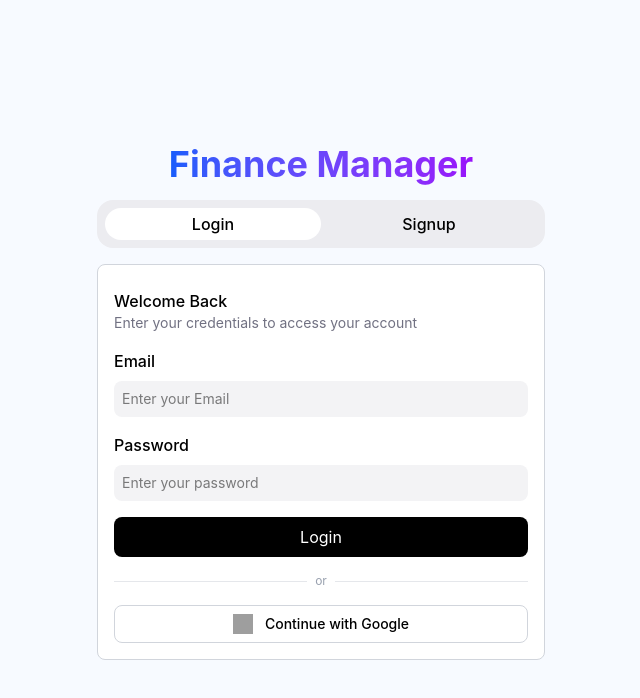
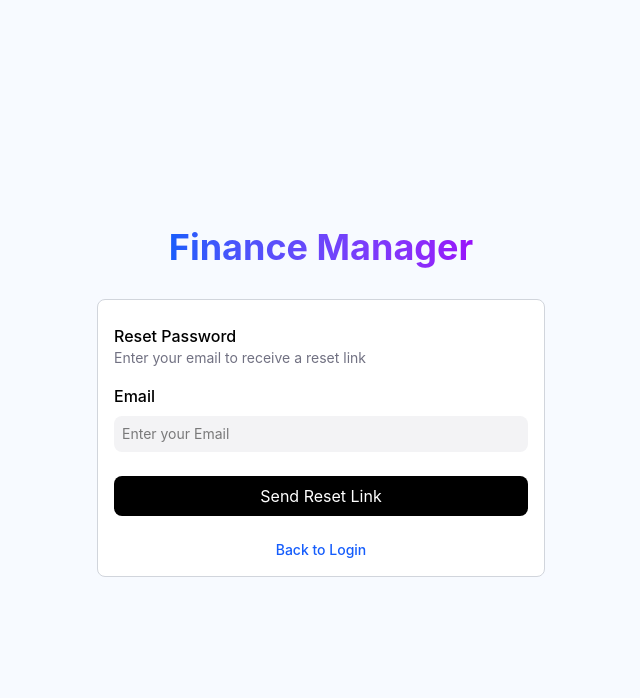
Before and after one commit to DedCtrl/finance-manager, a React (Vite) app: page /#/forgot-password in a window 1280 px wide. Before the commit this address led to /#/. Shown: the top 698 px of the page, without its empty margins (319-959 px from the left). Built offline with nearby package versions, Linux system fonts and the light colour scheme; no server answers; grey boxes are pictures that could not be loaded.

Commit message:
forgot password added

```diff
--- a/src/App.jsx
+++ b/src/App.jsx
@@ -8,7 +8,7 @@ import Savings from './Pages/Savings';
 import Budget from './Pages/Budget';
 import Setting from './Pages/Setting';
 import Expenses from './Pages/Expenses';
-
+import ForgotPassword from './components/ForgotPassword';
 const App = () => {
   const [loading, setLoading] = useState(true)
   const auth = getAuth()
@@ -34,18 +34,16 @@ const App = () => {
     if (!navigator.onLine) return; // stop here if no internet
 
     const unsubscribe = onAuthStateChanged(auth, (user) => {
-      // 👇 Use React Router's location instead of window.location
-      // This ignores the Vite base path and just looks at the actual route!
       const currentPath = location.pathname;
 
       if (user) {
-        // If logged in and on Login/Signup, push to Dashboard
-        if (currentPath === '/' || currentPath === '/signup') {
+        // If logged in and on an auth page, push to Dashboard
+        if (currentPath === '/' || currentPath === '/signup' || currentPath === '/forgot-password') {
           navigate('/Dashboard');
         }
       } else {
         // If logged out and trying to peek at a private page, kick back to Login
-        if (currentPath !== '/' && currentPath !== '/signup') {
+        if (currentPath !== '/' && currentPath !== '/signup' && currentPath !== '/forgot-password') {
           navigate('/');
         }
       }
@@ -83,6 +81,7 @@ const App = () => {
       <Routes>
         <Route path='/' element={<Login />} />
         <Route path='/signup' element={<SignIn />} />
+        <Route path='/forgot-password' element={<ForgotPassword />} />
         <Route path='/Dashboard' element={<Dashboard />} />
         <Route path='/Savings' element={<Savings/>} />
         <Route path='/Budget' element={<Budget />} />
--- /dev/null
+++ b/src/components/ForgotPassword.jsx
@@ -0,0 +1,75 @@
+import React, { useState } from 'react';
+import { Link } from 'react-router-dom';
+import app from '../FirebaseConfig';
+import { getAuth, sendPasswordResetEmail } from "firebase/auth";
+
+const ForgotPassword = () => {
+  const [email, setEmail] = useState("");
+  const [message, setMessage] = useState("");
+  const [error, setError] = useState("");
+
+  const auth = getAuth(app);
+
+  const handleResetPassword = async (e) => {
+    e.preventDefault();
+    setError("");
+    setMessage("");
+
+    try {
+      await sendPasswordResetEmail(auth, email);
+      setMessage("Password reset link sent! Check your inbox.");
+    } catch (error) {
+      if (error.code === "auth/user-not-found") {
+        setError("No account found with this email.");
+      } else if (error.code === "auth/invalid-email") {
+        setError("Invalid email format.");
+      } else {
+        setError("Something went wrong. Please try again.");
+      }
+    }
+  };
+
+  return (
+    <div className='min-h-screen w-screen flex items-center flex-col justify-center bg-[#F7FAFF] px-4 py-8'>
+      <div className='text-3xl md:text-4xl font-bold bg-gradient-to-r py-1 from-blue-600 to-purple-600 bg-clip-text text-transparent'>
+        Finance Manager
+      </div>
+
+      <div className='w-full max-w-md mt-3'>
+        <form onSubmit={handleResetPassword} className='bg-white border border-gray-300 rounded-lg p-4 mt-4 flex flex-col gap-4'>
+          <div className='mt-2'>
+            <h2 className='font-medium'>Reset Password</h2>
+            <h4 className='text-[#717182] text-sm'>Enter your email to receive a reset link</h4>
+          </div>
+
+          <div className='flex flex-col gap-2'>
+            <label className='font-medium' htmlFor="Email">Email</label>
+            <input
+              onChange={(e) => setEmail(e.target.value)}
+              required
+              className='bg-[#F3F3F5] p-2 rounded-lg outline-none text-sm'
+              type='email'
+              id="Email"
+              placeholder='Enter your Email'
+            />
+          </div>
+
+          {error && <p className="text-red-500 bg-gray-100 p-1 rounded text-sm">{error}</p>}
+          {message && <p className="text-green-500 bg-gray-100 p-1 rounded text-sm">{message}</p>}
+
+          <button className='bg-black text-white py-2 px-4 rounded-lg hover:bg-gray-800 mt-2'>
+            Send Reset Link
+          </button>
+
+          <div className="flex items-center justify-center mt-2">
+            <Link to="/" className="text-sm text-blue-600 hover:underline font-medium">
+              Back to Login
+            </Link>
+          </div>
+        </form>
+      </div>
+    </div>
+  );
+};
+
+export default ForgotPassword;
--- a/src/components/Login.jsx
+++ b/src/components/Login.jsx
@@ -2,7 +2,7 @@ import React, { useState } from 'react'
 import { Link } from 'react-router-dom'
 import app from '../FirebaseConfig';
 import { getAuth, signInWithEmailAndPassword, signInWithPopup, GoogleAuthProvider } from "firebase/auth";
-
+import ForgotPassword from './ForgotPassword';
 const Login = () => {
   const [email, setEmail] = useState("")
   const [password, setPassword] = useState("")
@@ -86,6 +86,12 @@ const Login = () => {
             />
           </div>
 
+          <div className="flex justify-end">
+              <Link to="/forgot-password" className="text-xs text-blue-600 hover:underline">
+                Forgot Password?
+              </Link>
+            </div>
+
           {error && (
             <p className="text-red-500 bg-gray-100 p-1 rounded text-sm">{error}</p>
           )}
```
